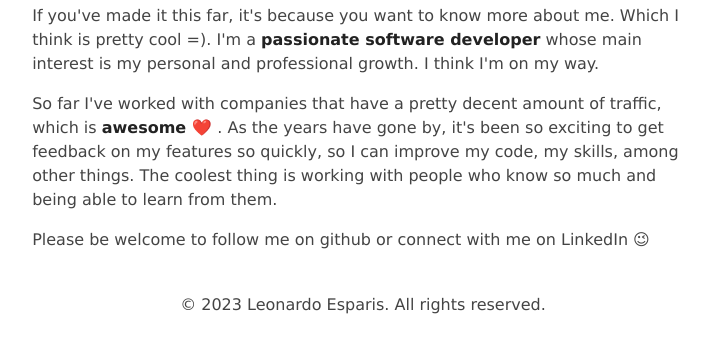
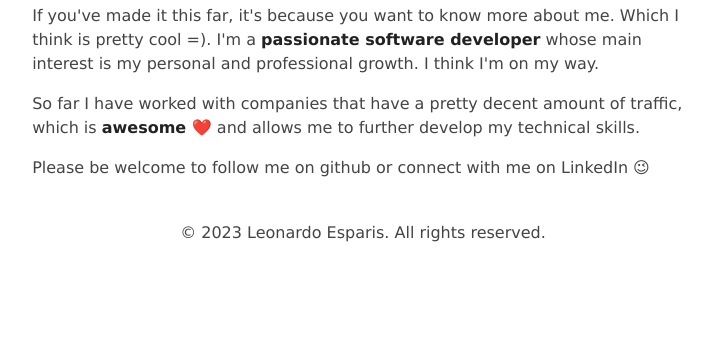
Before and after one commit to ljesparis/ljesparis.github.io, an Astro site: page / in a window 1280 px wide. Shown: the part 201-554 px from the top of the page, without its empty margins (277-989 px from the left). Built offline with nearby package versions, Linux system fonts and the light colour scheme; Astro itself is replaced by a stand-in of ours.

Commit message:
update index

```diff
--- a/src/pages/index.astro
+++ b/src/pages/index.astro
@@ -26,7 +26,7 @@ import {
                 If you've made it this far, it's because you want to know more about me. Which I think is pretty cool =). I'm a <strong>passionate software developer</strong> whose main interest is my personal and professional growth. I think I'm on my way.
 			</p>
 			<p>
-                So far I've worked with companies that have a pretty decent amount of traffic, which is <strong>awesome ❤️ </strong>. As the years have gone by, it's been so exciting to get feedback on my features so quickly, so I can improve my code, my skills, among other things. The coolest thing is working with people who know so much and being able to learn from them.
+                So far I have worked with companies that have a pretty decent amount of traffic, which is <strong>awesome ❤️</strong> and allows me to further develop my technical skills.
             </p>
             <p>Please be welcome to follow me on github or connect with me on LinkedIn 😉</p>
 		</main>
```
